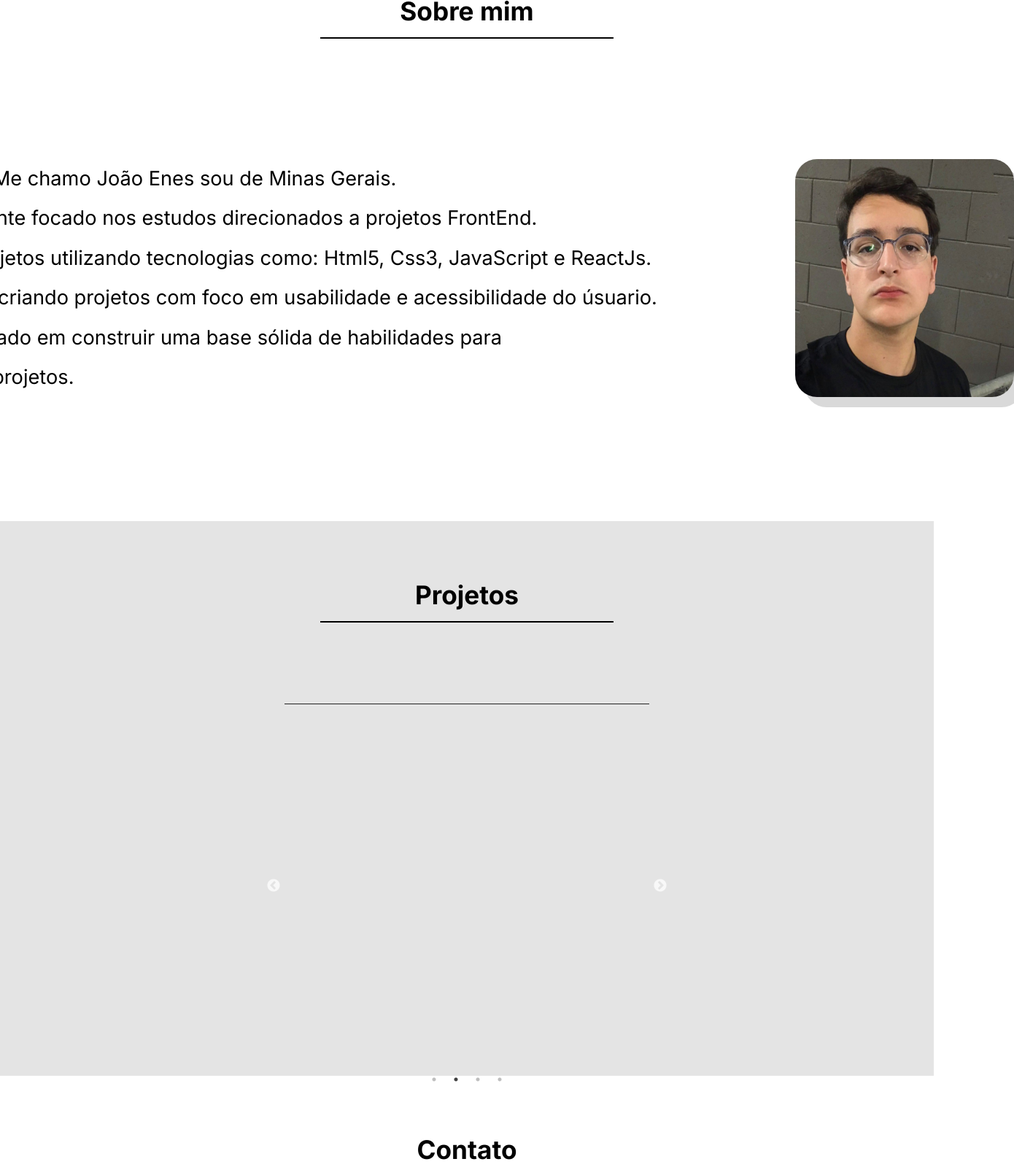
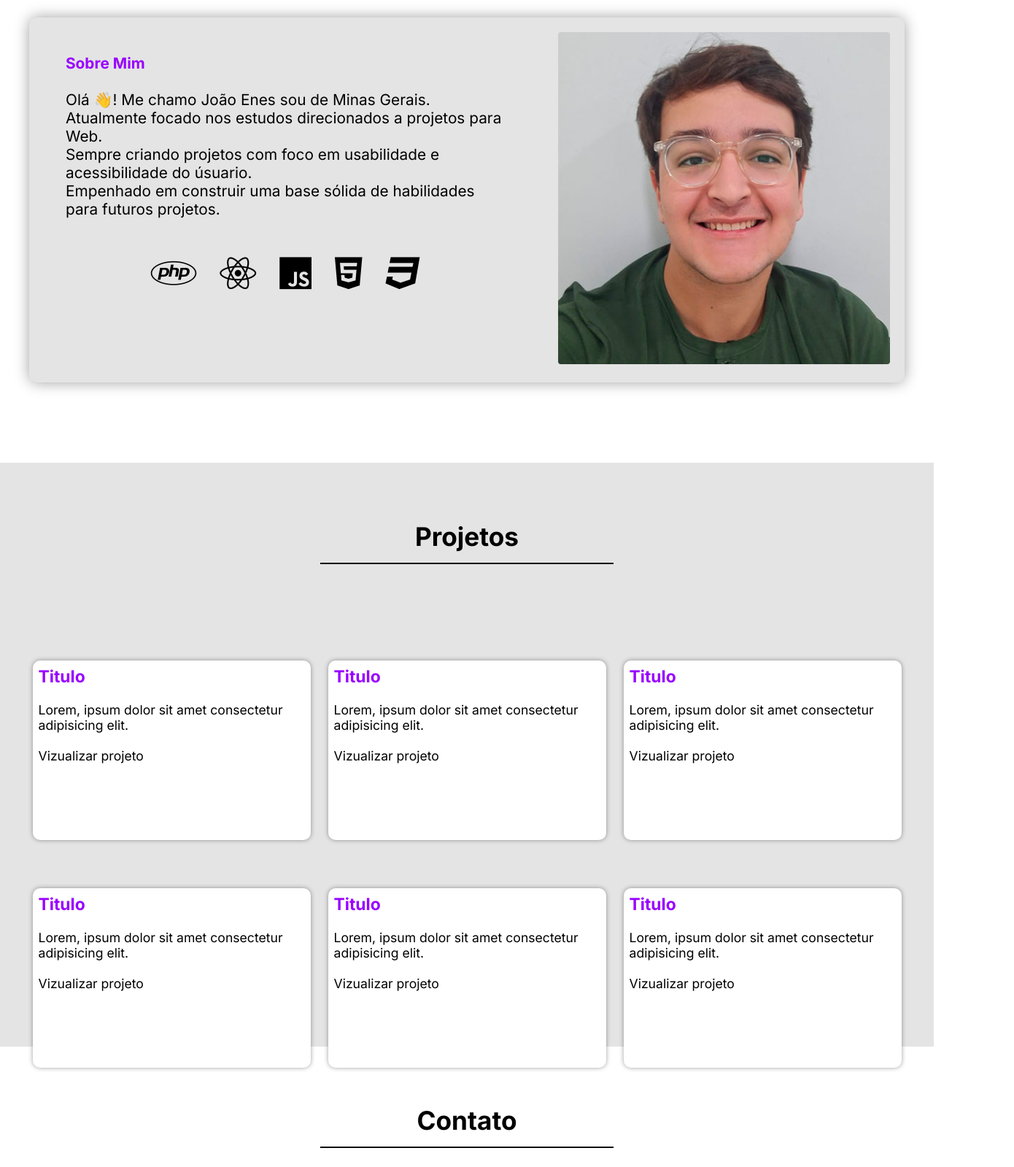
Before and after one commit to joaogabrielenes/PortifolioJoaoEnes, a website: page index.html in a window 1280 px wide. Shown: the part 886-2485 px from the top of the page at 73% size, 1390 px wide, since content can reach past the window. Drawn offline with nearby package versions, Linux system fonts and the light colour scheme.

Commit message:
Atualização Geral

```diff
--- a/index.html
+++ b/index.html
@@ -15,7 +15,7 @@
 <body>
     <header>
         <nav>
-            <div id="teste01"><a href="#inicio"><span id="logo">&lt;João Enes/&gt;</span></a></div>
+            <div id="teste01"><a href="#inicio"> &lt;João Enes/&gt;</a></div>
             <div id="teste02">
                 <ul id="menu">
                     <li><a href="#inicio">Inicio</a></li>
@@ -42,19 +42,34 @@
     </section>
 
     <section class="headline" id="sobre">
-        <h3 class="titulosdescricao">Sobre mim</h3><hr>
-        <main id="mainsobre">
-            <div id="conteudosobre">
-                <p class="textosprincipais">Olá 👋! Me chamo João Enes sou de Minas Gerais. <br>
-                    Atualmente focado nos estudos direcionados a projetos <span class="destaque">FrontEnd.</span> <br>
-                    Criei projetos utilizando tecnologias como: <span class="destaque">Html5</span>,
-                    <span class="destaque">Css3</span>, <span class="destaque">JavaScript</span>
-                     e <span class="destaque">ReactJs</span>.<br>
-                    Sempre criando projetos com foco em usabilidade e acessibilidade do úsuario.<br>
-                    Empenhado em construir uma base sólida de habilidades para <br>
-                    futuros projetos.</p>
-            </div>
-            <img id="fotodeperfil" src="img/1715800879766.jpg" alt="fotodeperfil">
+
+            <section id="mainsobre">
+                <div>
+                    <p>
+                        <span>Sobre Mim </span><br>
+                        <br>
+                        Olá 👋! Me chamo João Enes sou de Minas Gerais. <br>
+                        Atualmente focado nos estudos direcionados a projetos para Web. <br>
+                        Sempre criando projetos com foco em usabilidade e acessibilidade do úsuario.<br>
+                        Empenhado em construir uma base sólida de habilidades para futuros projetos.
+                    </p>
+                        <div id="iconessobre">
+                            <i class="fa-brands fa-php"></i>
+                            <i class="fa-brands fa-react"></i>
+                            <i class="fa-brands fa-js"></i>
+                            <i class="fa-brands fa-html5"></i>
+                            <i class="fa-brands fa-css3"></i>
+                        </div>
+                </div>
+
+                    <div>
+                        <img src="img/eu2.jpg" alt="Foto de perfil">
+                    </div>
+
+
+            </section>
+
+
 
     </section>
 
@@ -62,33 +77,51 @@
     <section class="headline" id="projetos">
         <h3 class="titulosdescricao">Projetos</h3><hr>
         <main id="projectsection">
-            <!-- <div class="projectcard">
-                <img id="todolist" src="img/todolist.jpg" alt="Lista de Tarefas">
-                <div class="projectcontent">
-                    <h4>Lista de Tarefas</h4>
-                    <p>Uma Lista de Tarefas Simples é um projeto onde o usuário pode adicionar, visualizar, marcar como concluídas e remover tarefas. Desenvolvido com HTML para a estrutura, CSS para a estilização e JavaScript para a interatividade, a aplicação permite uma gestão básica de tarefas diárias. A interface apresenta um campo de texto para inserir novas tarefas, um botão para adicionar essas tarefas a uma lista exibida na tela, e a opção de marcar cada tarefa como concluída ou removê-la da lista.</p>
+            <div>
+                <div class="cards">
+                    <span>Titulo</span> <br>
+                    <br>
+                    <p>Lorem, ipsum dolor sit amet consectetur adipisicing elit.</p>
+                    <br>
+                    <a href="#">Vizualizar projeto</a>
                 </div>
-            </div>
-            <div class="projectcard">
-                <img id="todolist" src="img/todolist.jpg" alt="Lista de Tarefas">
-                <div class="projectcontent">
-                    <h4>Lista de Tarefas</h4>
-                    <p>Uma Lista de Tarefas Simples é um projeto onde o usuário pode adicionar, visualizar, marcar como concluídas e remover tarefas. Desenvolvido com HTML para a estrutura, CSS para a estilização e JavaScript para a interatividade, a aplicação permite uma gestão básica de tarefas diárias. A interface apresenta um campo de texto para inserir novas tarefas, um botão para adicionar essas tarefas a uma lista exibida na tela, e a opção de marcar cada tarefa como concluída ou removê-la da lista.</p>
+                <div class="cards">
+                    <span>Titulo</span> <br>
+                    <br>
+                    <p>Lorem, ipsum dolor sit amet consectetur adipisicing elit.</p>
+                    <br>
+                    <a href="#">Vizualizar projeto</a>
                 </div>
-            </div>
-            <div class="projectcard">
-                <img id="todolist" src="img/todolist.jpg" alt="Lista de Tarefas">
-                <div class="projectcontent">
-                    <h4>Lista de Tarefas</h4>
-                    <p>Uma Lista de Tarefas Simples é um projeto onde o usuário pode adicionar, visualizar, marcar como concluídas e remover tarefas. Desenvolvido com HTML para a estrutura, CSS para a estilização e JavaScript para a interatividade, a aplicação permite uma gestão básica de tarefas diárias. A interface apresenta um campo de texto para inserir novas tarefas, um botão para adicionar essas tarefas a uma lista exibida na tela, e a opção de marcar cada tarefa como concluída ou removê-la da lista.</p>
+                <div class="cards">
+                    <span>Titulo</span> <br>
+                    <br>
+                    <p>Lorem, ipsum dolor sit amet consectetur adipisicing elit.</p>
+                    <br>
+                    <a href="#">Vizualizar projeto</a>
                 </div>
-            </div> -->
+                <div class="cards">
+                    <span>Titulo</span> <br>
+                    <br>
+                    <p>Lorem, ipsum dolor sit amet consectetur adipisicing elit.</p>
+                    <br>
+                    <a href="#">Vizualizar projeto</a>
+                </div>
+                <div class="cards">
+                    <span>Titulo</span> <br>
+                    <br>
+                    <p>Lorem, ipsum dolor sit amet consectetur adipisicing elit.</p>
+                    <br>
+                    <a href="#">Vizualizar projeto</a>
+                </div>
+                <div class="cards">
+                    <span>Titulo</span> <br>
+                    <br>
+                    <p>Lorem, ipsum dolor sit amet consectetur adipisicing elit.</p>
+                    <br>
+                    <a href="#">Vizualizar projeto</a>
+                </div>
 
-            <div class="carousel">
-                <div class="carouselcard"></div>
-                <div class="carouselcard2"></div>
-                <div class="carouselcard"></div>
-                <div class="carouselcard2"></div>
+
             </div>
         </main>
     </section>
@@ -106,7 +139,7 @@
                             <a href="https://www.linkedin.com/in/jo%C3%A3o-gabriel-enes-a7115b259/" target="_blank"><i class="fa-brands fa-linkedin"></i></a>
                         </div>
                 </main>
-                <div id="imagemsobre"><img src="img/eu2.jpg" alt=""></div>
+
             </div>
 
     </section>
--- a/styles.css
+++ b/styles.css
@@ -15,9 +15,14 @@
     --cor2: #222222;
     --cor3: #616161;
     --cor4: rgb(71, 71, 255);
-    --cor5: #00FF7F;
+    --cor5: #9900ff;
+    --cor6: #9900ff
 }
 
+span{
+    color: var(--cor5);
+    font-weight: bold;
+}
 /* Efeito Digitando */
 .wrapper {
     height: 100vh;
@@ -70,6 +75,7 @@ a{
     text-decoration: none;
 
 }
+
 
 ul{
     list-style: none;
@@ -146,8 +152,9 @@ i:hover{
 }
 
 a:hover{
-    color: #00FA9A;
+    color: var(--cor6);
     transition: .3s;
+    font-size: 1.15em;
 }
 
 .iconeconversar:hover{
@@ -169,14 +176,7 @@ a:hover{
 /* Pagina sobre */
 #sobre{
     background-color: var(--cor0);
-    height: 100vh;
-}
-
-#mainsobre{
-   display: flex;
-   justify-content: center;
-   padding: 150px 0 0 0 ;
-
+    height: 90vh;
 }
 
 h3{
@@ -192,98 +192,73 @@ hr{
     border: 1px solid #000;
 }
 
-.textosprincipais{
-    font-size: 1.7em;
-    line-height: 2;
-    width: 1200px;
+#sobre{
+    display: flex;
+    align-items: center;
+    justify-content: center;
+
 }
 
-
-
-#fotodeperfil{
-    width: 300px;
-    border-radius: 30px;
-    box-shadow: 13px 14px 0 0 #D9D9D9;
+#mainsobre{
+    background-color: var(--cor1);
+    box-shadow: 0 0 20px 0 rgba(0, 0, 0, 0.377);
+    border-radius: 10px;
+    width: 1200px;
+    height: 500px;
+    display: flex;
+    justify-content: space-between;
 }
 
-#conteudosobre{
-    display: inline-block;
+#mainsobre>div>img{
+    margin: 20px;
+    height: 455px;
+    border-radius: 4px;
+}
+
+#mainsobre>div>p{
+    padding: 50px;
+    font-size: 1.3em;
+}
+
+#iconessobre{
+    font-size: 50px;
+    display: flex;
+    justify-content: center;
+    gap: 2rem;
 
 }
 
 /* Pagina Projetos */
 #projetos{
     background-color: var(--cor1);
-    height: 95vh;
+    height: 100vh;
+}
+
+#projectsection>div{
+        width: 1200px;
+        height: 600px;
+        display: flex;
+        flex-wrap: wrap;
+        justify-content: center;
+        align-items: center;
+        gap: 1.5em;
 
 }
 
-#todosprojetos{
-    display: flex;
-    flex: row;
-    justify-content: space-around;
+.cards{
+    background-color: var(--cor0);
+    width: 365px;
+    height: 230px;
+    padding: 8px;
+    font-size: 1.1em;
+    border-radius: 10px;
+    box-shadow: 0 0 6px 0 rgba(0, 0, 0, 0.377);
+
 }
 
-.fotosprojeto{
-    width: 465px;
-    border-radius: 22px 22px 0 0;
+.cards>span{
+    font-size: 1.3em;
 }
-
-.projetoCard{
-    background-color: white;
-    width: 465px;
-    height: 673px;
-    border-radius: 22px;
-    box-shadow: 0 0 20px 0  rgba(0, 0, 0, 0.192);
-}
-
-.projetoCard:hover{
-    transform: scale(1.07);
-    transition: .6s;
-}
-
-.subtexto{
-    font-size: 20px;
-    padding: 10px 0 0 0;
-    margin: 0 auto;
-    width: 400px;
-}
-
-#icons{
-    font-size: 40px;
-}
-
-.iconescards{
-    display: flex;
-    justify-content: center;
-    gap: 1.5em;
-    padding: 10px 0 0 0;
-}
-
-#iconesvisitar{
-    padding-top: 100px;
-    display: flex;
-    flex-direction: row;
-    justify-content: space-around;
-}
-
-.viewicon{
-    background-color: rgb(212, 212, 212);
-    width: 150px;
-    font-size: 20px;
-    font-weight: 600;
-    display: flex;
-    align-items: center;
-    justify-content: space-around;
-    padding: 5px;
-    border-radius: 22px;
-    border: none;
-}
-
-.viewicon:hover{
-    transform: scale(1.07);
-}
-
 
 /* Pagina Contato */
 #contato{
```
